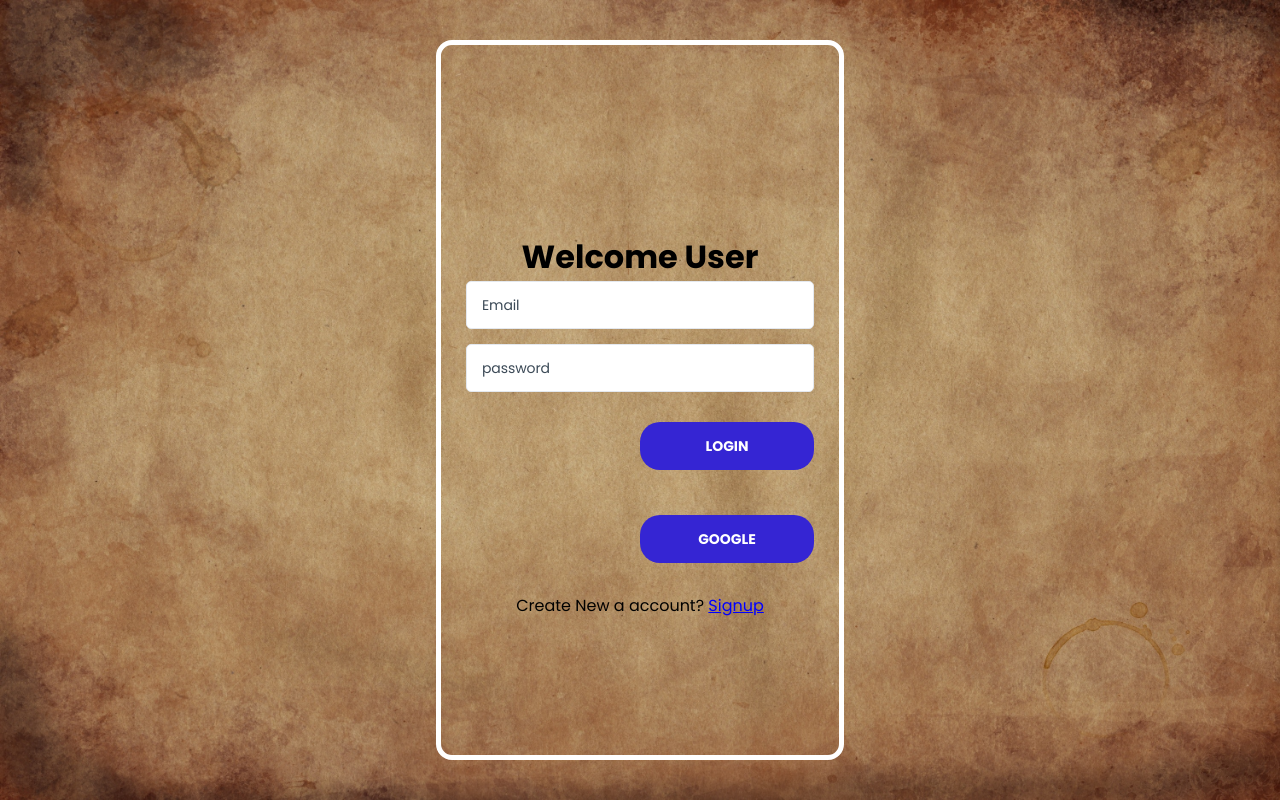
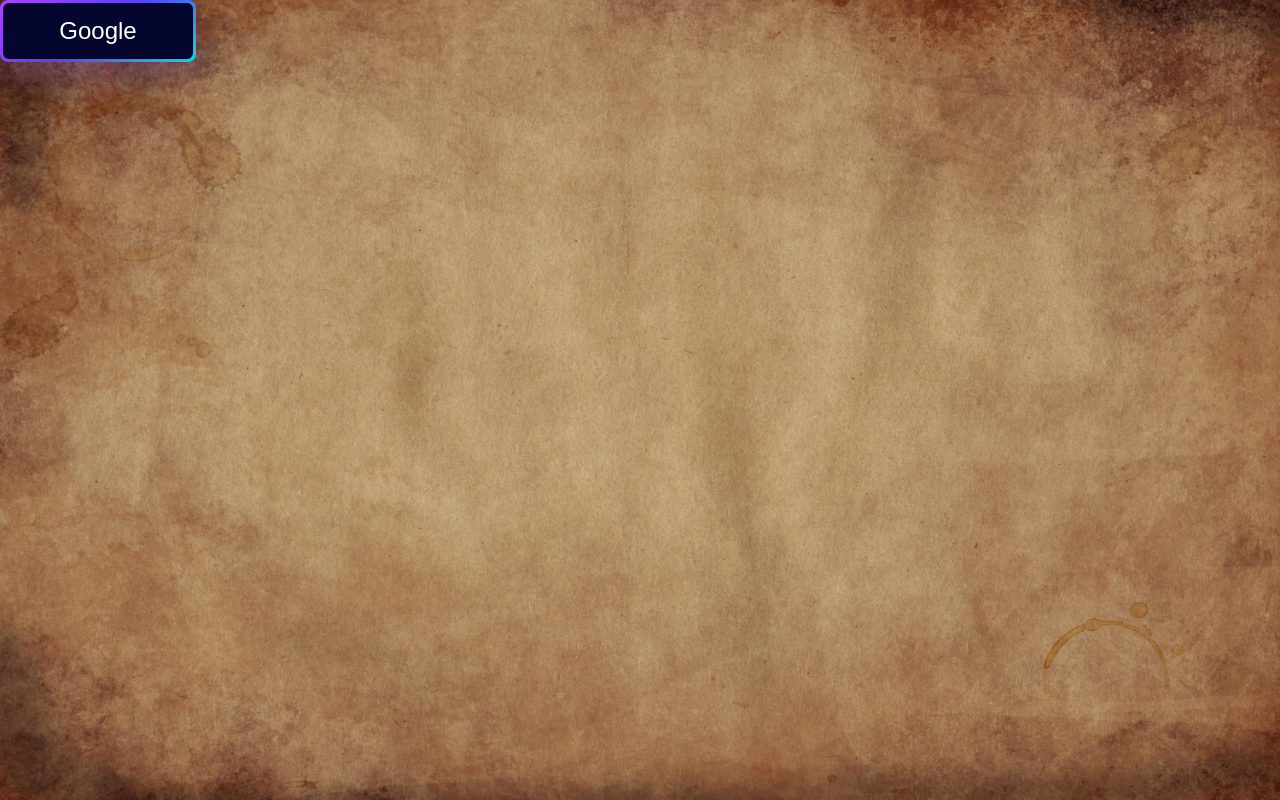
Before and after one commit to Drontitan/FdsMainproject, a React (Create React App) app: page /login in a window 1280 px wide. Built offline with nearby package versions, Linux system fonts and the light colour scheme.

Commit message:
Working on Login Page

```diff
--- a/src/App.css
+++ b/src/App.css
@@ -1,38 +1,9 @@
-.App {
-  text-align: center;
+h1,
+h2,
+h3,
+h4,
+h5,
+h6 {
+  margin: 0;
+  padding: 0;
 }
-
-.App-logo {
-  height: 40vmin;
-  pointer-events: none;
-}
-
-@media (prefers-reduced-motion: no-preference) {
-  .App-logo {
-    animation: App-logo-spin infinite 20s linear;
-  }
-}
-
-.App-header {
-  background-color: #282c34;
-  min-height: 100vh;
-  display: flex;
-  flex-direction: column;
-  align-items: center;
-  justify-content: center;
-  font-size: calc(10px + 2vmin);
-  color: white;
-}
-
-.App-link {
-  color: #61dafb;
-}
-
-@keyframes App-logo-spin {
-  from {
-    transform: rotate(0deg);
-  }
-  to {
-    transform: rotate(360deg);
-  }
-}
--- a/src/App.js
+++ b/src/App.js
@@ -1,13 +1,13 @@
 import {
   BrowserRouter as Router,
   Routes,
-  Route, useNavigate
+  Route
 } from "react-router-dom";
 import { useState, useLayoutEffect } from "react";
 import { Calender } from "./Components/Calender";
 import { Login } from "./Components/Login";
 import { MainPage } from "./Components/MainPage";
-import firebase from "firebase";
+import "./App.css";
 
 function App() {
   const [login, setlogin] = useState(false)
--- a/src/Auth.js
+++ b/src/Auth.js
@@ -1,18 +1,5 @@
 import { auth } from "./firebase"
 import firebase from "firebase"
-
-export function signup(email, password) {
-    console.log(email)
-    return auth.createUserWithEmailAndPassword(email, password)
-}
-
-export function _login(email, password) {
-    return auth.signInWithEmailAndPassword(email, password)
-}
-
-export function logout() {
-    return auth.signOut()
-}
 
 const provider = new firebase.auth.GoogleAuthProvider();
 
@@ -20,3 +7,7 @@ export const login_google = async () => {
     const res = await firebase.auth().signInWithPopup(provider)
     return res.user
 }
+
+export function logout() {
+    return auth.signOut()
+}
--- a/src/Components/Login.css
+++ b/src/Components/Login.css
@@ -1,59 +1,4 @@
 @import url("https://fonts.googleapis.com/css2?family=Poppins:wght@400;500;600;700;800;900&display=swap");
-
-* {
-  margin: 0;
-  padding: 0;
-  font-family: "Poppins", sans-serif;
-  box-sizing: border-box;
-}
-
-:root {
-  --primary-color: #3525d3;
-  --white-color: #fff;
-  --black-color: #3c4a57;
-  --light-gray: #e4e8ee;
-}
-
-body {
-  position: relative;
-  display: flex;
-  align-items: center;
-  justify-content: center;
-  min-height: 100vh;
-}
-
-.centered {
-  border: 5px solid white;
-  border-radius: 16px;
-  min-height: 90vh;
-  min-width: 30vw;
-  display: flex;
-  justify-content: center;
-  align-items: center;
-  text-align: center;
-}
-
-.wrapper {
-  padding: 50px 25px 0;
-  width: 100%;
-  margin: auto;
-}
-
-/* .wrapper::before {
-  content: "";
-  position: absolute;
-  top: 0;
-  left: 0;
-  right: 0;
-  bottom: 0;
-  background-image: url("../Images/BG.jpg");
-  background-position: center center;
-  background-size: cover;
-  background-repeat: no-repeat;
-  min-height: 100vh;
-  z-index: -1;
-  opacity: 1;
-} */
 
 .bg-image > img {
   position: absolute;
@@ -63,117 +8,51 @@ body {
   height: 100vh;
   width: 100vw;
 }
-
-.wrapper .headline {
-  text-align: center;
-  padding-bottom: 48px;
+.button-64 {
+  align-items: center;
+  background-image: linear-gradient(144deg,#AF40FF, #5B42F3 50%,#00DDEB);
+  border: 0;
+  border-radius: 8px;
+  box-shadow: rgba(151, 65, 252, 0.2) 0 15px 30px -5px;
+  box-sizing: border-box;
+  color: #FFFFFF;
+  display: flex;
+  font-family: Phantomsans, sans-serif;
+  font-size: 20px;
+  justify-content: center;
+  line-height: 1em;
+  max-width: 100%;
+  min-width: 140px;
+  padding: 3px;
+  text-decoration: none;
+  user-select: none;
+  -webkit-user-select: none;
+  touch-action: manipulation;
+  white-space: nowrap;
+  cursor: pointer;
 }
 
-.wrapper .headline h1 {
-  padding-bottom: 42px;
-  font-weight: 700;
-  line-height: 52px;
+.button-64:active,
+.button-64:hover {
+  outline: 0;
 }
 
-.wrapper .form {
-  max-width: 350px;
+.button-64 span {
+  background-color: rgb(5, 6, 45);
+  padding: 16px 24px;
+  border-radius: 6px;
   width: 100%;
-  margin: auto;
+  height: 100%;
+  transition: 300ms;
 }
 
-.wrapper .form-group {
-  margin-bottom: 15px;
+.button-64:hover span {
+  background: none;
 }
 
-.wrapper .form-group input {
-  display: block;
-  font-size: 16px;
-  line-height: 24px;
-  letter-spacing: -0.1px;
-  padding: 11px 15px;
-  height: 48px;
-  border-radius: 5px;
-  color: var(--black-color);
-  border: 1px solid #e4e8ee;
-  box-shadow: none;
-  width: 100%;
-}
-.wrapper .form-group input::placeholder {
-  color: var(--black-color);
-  font-weight: 400;
-  font-size: 14px;
-}
-
-.wrapper .btn {
-  width: 50%;
-  margin: 15px 0 30px;
-  font-size: 14px;
-  line-height: 22px;
-  font-weight: 700;
-  padding: 6px 10px;
-  margin-left: 50%;
-  height: 48px;
-  text-transform: uppercase;
-  color: var(--white-color);
-  background: var(--primary-color);
-  border-radius: 20px;
-  cursor: pointer;
-  border: none;
-  text-align: center;
-}
-
-.wrapper .btn :focus {
-  outline: none;
-}
-
-.wrapper .account-exist {
-  color: var(--black-color);
-  border-top: 1px solid var(--black-color);
-  padding-top: 20px;
-  text-align: center;
-}
-
-.wrapper .account-exist a {
-  color: var(--light-gray);
-}
-
-.wrapper .forget-password {
-  display: flex;
-  align-items: center;
-  justify-content: space-between;
-  padding: 15px 0;
-}
-
-.wrapper .forget-password a {
-  color: var(--primary-color);
-}
-
-.wrapper .forget-password .check-box {
-  font-size: 15px;
-  color: var(--black-color);
-}
-
-.togglelogin {
-  color: blue;
-  cursor: pointer;
-  display: inline-block;
-  text-decoration: underline;
-}
-
-@media (max-width: 1030px) {
-  .wrapper::before {
-    left: -25%;
-    min-height: 60vh;
-    height: 500px;
+@media (min-width: 768px) {
+  .button-64 {
+    font-size: 24px;
+    min-width: 196px;
   }
 }
-
-@media (max-width: 767px) {
-  .wrapper {
-    max-width: 550px;
-  }
-  .wrapper .headline h1 {
-    font-size: 22px;
-    line-height: 25px;
-  }
-}
--- a/src/Components/Login.js
+++ b/src/Components/Login.js
@@ -2,75 +2,20 @@ import React from 'react'
 import { useState } from 'react';
 import BG from '../Images/BG.jpg'
 import "./Login.css"
-import { _login, logout, signup, login_google } from '../Auth';
+import { login_google } from '../Auth';
 import { useNavigate } from 'react-router-dom';
 export const Login = ({ AuthLogin, AuthsetLogin }) => {
-
-    const [login, setlogin] = useState(false);
-
-    const [email, setemail] = useState("");
-    const [pass, setpass] = useState("");
-
-    const [emailL, setemailL] = useState("");
-    const [passL, setpassL] = useState("");
 
     const navigate = useNavigate();
 
     return (
-        <div className='centered'>
-            <div className='bg-image'>
-                <img src={BG} alt="" loading='lazy' />
-            </div>
-            <div class="wrapper">
-                <h1>Welcome User</h1>
-                <div class="form">
-                    {
-                        login ? <>
-                            <div class="signup">
-                                <div class="form-group">
-                                    <input type="text" placeholder="full name" required="" />
-                                </div>
-                                <div class="form-group">
-                                    <input onChange={(e) => setemail(e.target.value)} type="email" placeholder="Email" required="" />
-                                </div>
-                                <div class="form-group">
-                                    <input onChange={(e) => setpass(e.target.value)} type="password" placeholder="password" required="" />
-                                </div>
-                                <button onClick={() => console.log(signup(email, pass))} type="submit" class="btn">SIGN UP</button>
-                                <div >
-                                    Already have an account? <div className="togglelogin" id="login" onClick={() => setlogin(false)} >Login</div>
-                                </div>
-                            </div>
-                        </>
-                            :
-                            <>
-                                <div class="signin">
-                                    <div class="form-group">
-                                        <input onChange={(e) => setemailL(e.target.value)} type="email" placeholder="Email" required="" />
-                                    </div>
-                                    <div class="form-group">
-                                        <input onChange={(e) => setpassL(e.target.value)} type="password" placeholder="password" required="" />
-                                    </div>
-                                    {/* <div class="form-group">
-                                        <input type="password" placeholder="Confirm password" required="" />
-                                    </div> */}
-                                    {/* <div class="" forget-password>
-                                        <div class="check-box">
-                                            <input type="checkbox" id="checkbox" />
-                                            <label for="checkbox">Remember me</label>
-                                        </div>
-                                        Forget Password?
-                                    </div> */}
-                                    <button onClick={() => console.log(_login(emailL, passL))} type="submit" class="btn">LOGIN</button>
-                                    <button onClick={() => login_google().then(() => { AuthsetLogin(true); navigate('/'); })} class="btn">Google</button>
-                                    <div>
-                                        Create New a account? <div className="togglelogin" id="signup" onClick={() => setlogin(true)} >Signup</div>
-                                    </div>
-                                </div>
-                            </>
-                    }
+        <>
+            <div className='centered'>
+                <div className="bg-image" >
+                    <img src={BG} alt=""></img>
                 </div >
+                <button class="button-64" role="button"  ><span onClick={() => login_google().then(() => { AuthsetLogin(true); navigate('/'); })}  class="text">Google</span></button>
             </div >
-        </div >
+        </>
     )
 }
--- a/src/Components/MainPage.js
+++ b/src/Components/MainPage.js
@@ -1,5 +1,6 @@
 import React, { useEffect, useState } from 'react'
 import "./MainPage.css"
+import "./Login.css"
 import { Link, useNavigate } from 'react-router-dom'
 import firebase from 'firebase'
 import { logout } from '../Auth'
@@ -13,14 +14,16 @@ export const MainPage = () => {
                 navigate('/login')
             else {
                 setuserData(user)
-                console.log(user.photoURL)
+                // console.log(user.photoURL)
             }
         });
     }, [])
     return (
         <div>
             <Avatar src={userdata.photoURL}></Avatar>
-            <><button onClick={() => logout()}>LOGOUT</button></>
+            <h4>{userdata.displayName}</h4>
+            <><button ></button></>
+            <button class="button-64" role="button"  ><span onClick={() => logout()} class="text">LOGOUT</span></button>
         </div>
     )
 }
```
